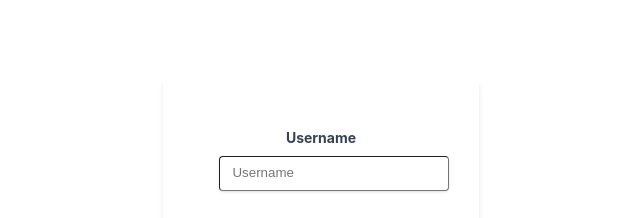
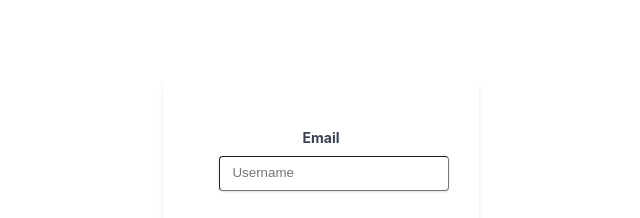
Before and after one commit to UzielCarranza/chat-app, a React (Create React App) app: page /login in a window 1280 px wide. Shown: the top 218 px of the page, without its empty margins (319-959 px from the left). Built offline with nearby package versions, Linux system fonts and the light colour scheme.

Commit message:
changed log in fields to email and password... added sign up page url to sign up button

```diff
--- a/src/components/Login.js
+++ b/src/components/Login.js
@@ -4,7 +4,7 @@ import {useNavigate} from 'react-router-dom';
 export const Login = () => {
     //hooks
     //get and set username
-    const [username, setUsername] = useState(null);
+    const [email, setEmail] = useState(null);
     //get and set password
     const [password, setPassword] = useState(null);
 
@@ -17,7 +17,7 @@ export const Login = () => {
         event.preventDefault(); // 👈️ prevent page refresh
 
         // 👇️ access input values here
-        console.log('username 👉️', username);
+        console.log('username 👉️', email);
         console.log('password 👉️', password);
 
         setErrorMessage("need to implement login functionality");
@@ -34,15 +34,15 @@ export const Login = () => {
                 {/*username input*/}
                 <div className="divider">
                     <label className="login-form-label" htmlFor="username">
-                        Username
+                        Email
                     </label>
                     <input
-                        id="username"
-                        type="text"
-                        name="username"
+                        id="email"
+                        type="email"
+                        name="email"
                         placeholder="Username"
                         className="login-form-input"
-                        onChange={event => setUsername(event.target.value)}
+                        onChange={event => setEmail(event.target.value)}
                         required
                     />
                 </div>
@@ -66,7 +66,7 @@ export const Login = () => {
                 <div className="login-form-button-wrapper">
                     <button
 
-                        disabled={!username || !password}
+                        disabled={!email || !password}
                         className="login-form-button"
                         type="button"
                         onClick={handleSubmit}
@@ -79,7 +79,7 @@ export const Login = () => {
                 </div>
             </form>
             <div className="login-form-button-wrapper">
-                <button className="login-form-button" onClick={() => navigate("/home")}>Sign up</button>
+                <button className="login-form-button" onClick={() => navigate("/signup")}>Sign up</button>
             </div>
         </div>
     )
```
